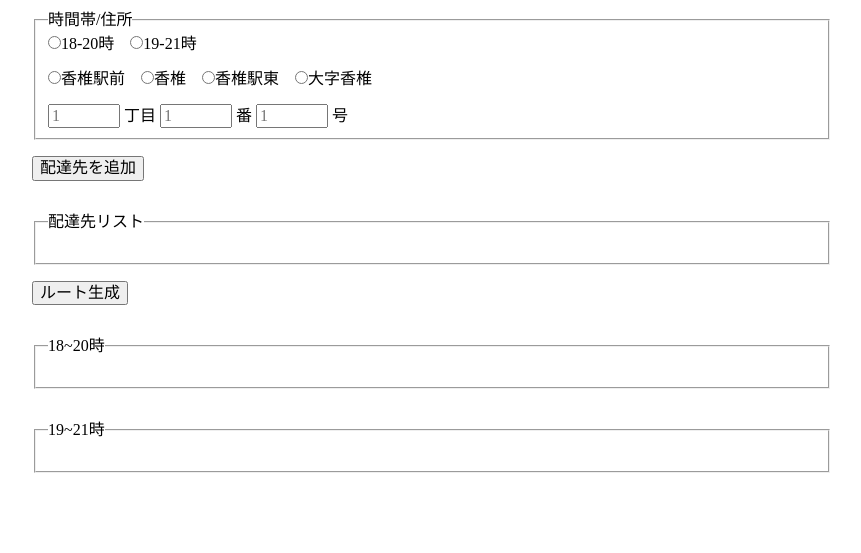
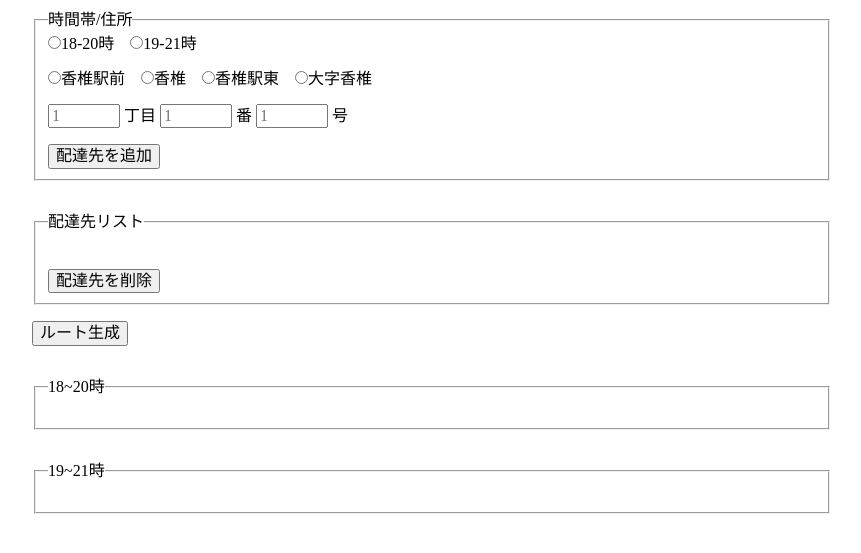
Before and after one commit to kakashi397/DOG, a website built with Vite: page index.html in a window 1280 px wide. Shown: the part 79-632 px from the top of the page, without its empty margins (208-1069 px from the left). Built offline with nearby package versions, Linux system fonts and the light colour scheme.

Commit message:
配達先を削除ボタンのHTMLを買いた

```diff
--- a/index.html
+++ b/index.html
@@ -46,11 +46,12 @@
           <label for="gou">号</label>
         </div>
       </div>
+      <button type="button" id="add-address">配達先を追加</button>
     </fieldset>
-    <button type="button" id="add-address">配達先を追加</button>
     <fieldset>
       <legend>配達先リスト</legend>
       <ol id="address-list"></ol>
+      <button type="button" id="remove-address">配達先を削除</button>
     </fieldset>
 
     <button type="submit" id="generate-route">ルート生成</button>
--- a/src/styles/main.scss
+++ b/src/styles/main.scss
@@ -32,7 +32,7 @@ fieldset {
     }
   }
 
-  &>button {
+  & button {
     margin-top: 1rem;
   }
 }
```
